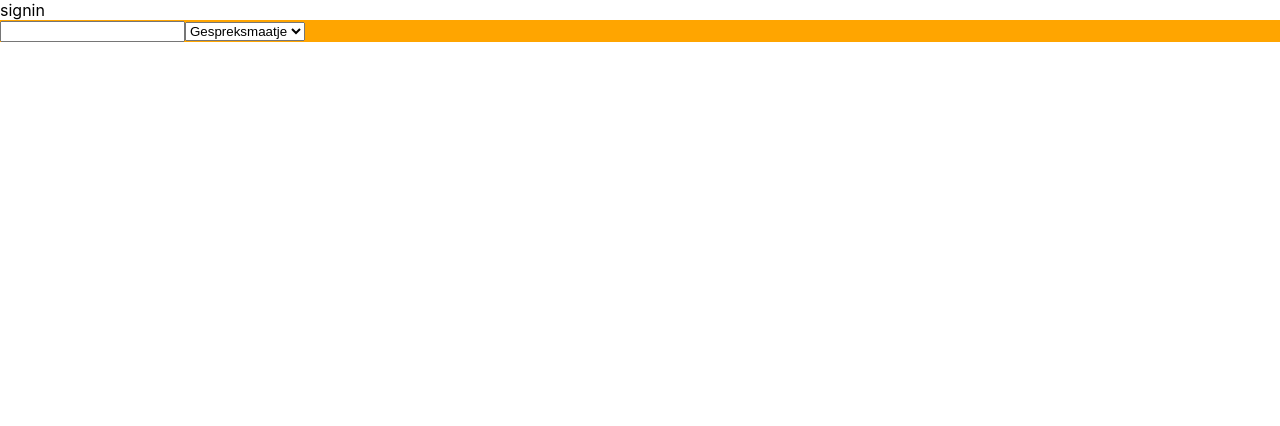
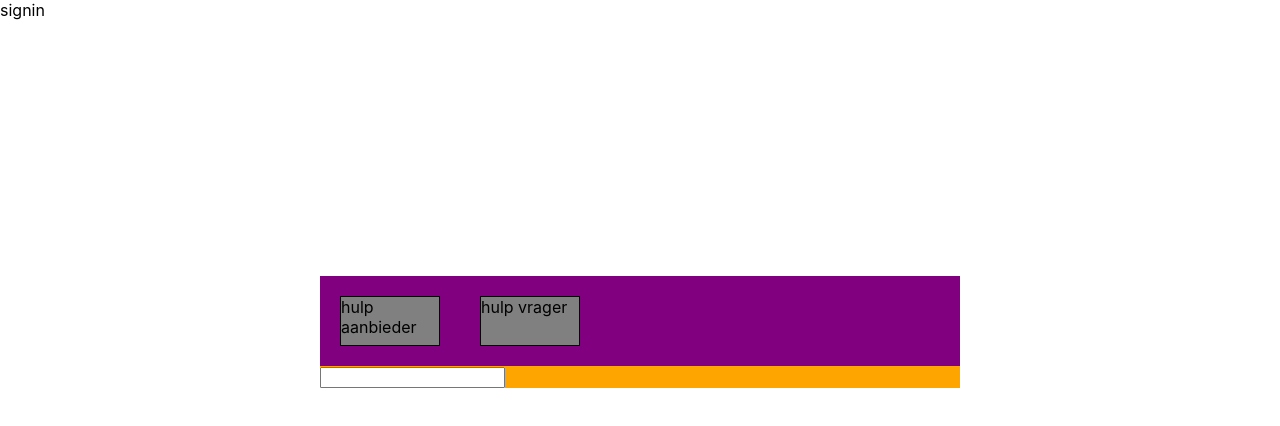
Before and after one commit to studenten-werk-conto/projectweek-8, a Next.js app: page / in a window 1280 px wide. Shown: the top 426 px of the page. Built offline with nearby package versions, Linux system fonts and the light colour scheme; no server answers; the database is empty.

Commit message:
working on home page

```diff
--- a/components/pages/home/home.jsx
+++ b/components/pages/home/home.jsx
@@ -1,29 +1,49 @@
 import { useSession } from "next-auth/react";
-// import {clientPromise} from "../lib/mongodb"
 import Link from "next/link";
 import { useState } from "react";
-import style from "./home.styled";
+import style from "./home.styled.js";
 
-export default function Home(props){
-    // const { data: session, status } = useSession();
-    console.log(style)
-    // console.log(status);
+export default function Home(props) {
+  const [wantsprovider, setWantsprovider] = useState("provider");
+
   const searchhandler = async (e) => {
-      console.log(e)
+    console.log(e);
     e.preventDefault();
-    }
+  };
 
   return (
     <>
-        {/* <p>Signed in as {session.user.email}</p> */}
+      <style.Box>
+        <style.ProviderBox>
+
+          <style.ProviderCard onclick={() => setWantsprovider("provider")}>
+            hulp aanbieder
+          </style.ProviderCard>
+
+          <style.ProviderCard onclick={() => setWantsprovider("receiver")}>
+            hulp vrager
+          </style.ProviderCard>
+
+        </style.ProviderBox>
         <style.Form onSubmit={searchhandler}>
-          <input type="text" name="kaas"/>
+          {wantsprovider === "receiver" ? (
+            <>
+              <input type="text" name="kaas" />
+              {console.log("mandjes")}
               <select>
                 <option value="Gespreksmaatje">Gespreksmaatje</option>
                 <option value="Hulp in huis">Hulp in huis</option>
                 <option value="Tuinhulp">Tuinhulp</option>
               </select>
+            </>
+          ) : (
+            <>
+              {console.log("mand")}
+              <input name="kaas" type="text" />
+            </>
+          )}
         </style.Form>
+      </style.Box>
     </>
   );
 }
--- a/components/pages/home/home.styled.js
+++ b/components/pages/home/home.styled.js
@@ -3,7 +3,26 @@ import styled from "styled-components";
 const Form = styled.form`
     background-color: orange;
 `
+const ProviderCard = styled.div`
+    background-color: gray;
+    border: 1px solid black;
+    margin: 20px;
+    height: 50px;
+    width: 100px;
+`
+const Box = styled.div`
+    background-color: purple;
+    width: 50%;
+    margin: auto;
+    margin-top: 20%;
+`
+const ProviderBox = styled.div`
+    display: flex;
+`
 
 module.exports = {
-    Form
+    Form,
+    ProviderCard,
+    Box,
+    ProviderBox
 }
--- a/pages/index.js
+++ b/pages/index.js
@@ -11,7 +11,6 @@ import Home from "../components/pages/home";
 export default function Frontpage({ data }) {
   const { data: session, status } = useSession();
 
-  console.log(status);
   const searchhandler = async (e) => {
     console.log(e)
     e.preventDefault();
```
Also changed, not shown: .babelrc (added). Lines whose indentation alone changed are shown as unchanged.
